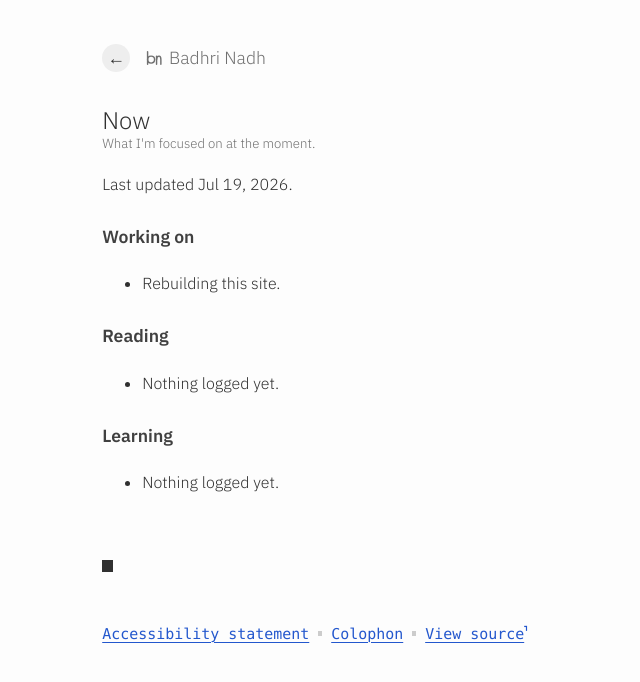
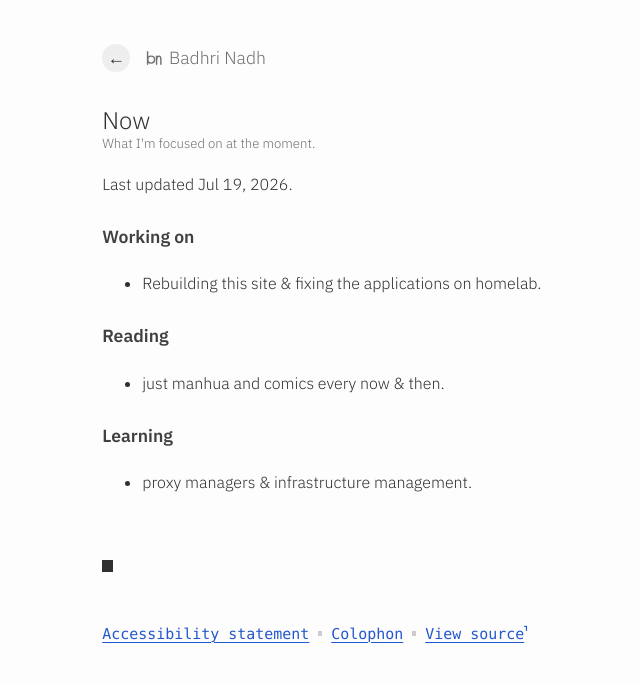
Before and after one commit to BadhriNadhBade/badhrinadh.com, a Jekyll site: the page built from _pages/now.md, in a window 1280 px wide. Shown: the top 682 px of the page, without its empty margins (221-861 px from the left). Built offline with Jekyll 4.4.1, drawn with Linux system fonts in a browser that asks for light colours; Markdown is read by kramdown in place of the engine named in the settings.

Commit message:
Update now.md with current activities and interests

```diff
--- a/_pages/now.md
+++ b/_pages/now.md
@@ -11,12 +11,12 @@ Last updated {{ page.date | date: "%b %e, %Y" }}.
 
 ## Working on
 
-- Rebuilding this site.
+- Rebuilding this site & fixing the applications on homelab.
 
 ## Reading
 
-- Nothing logged yet.
+- just manhua and comics every now & then.
 
 ## Learning
 
-- Nothing logged yet.
+- proxy managers & infrastructure management.
```
